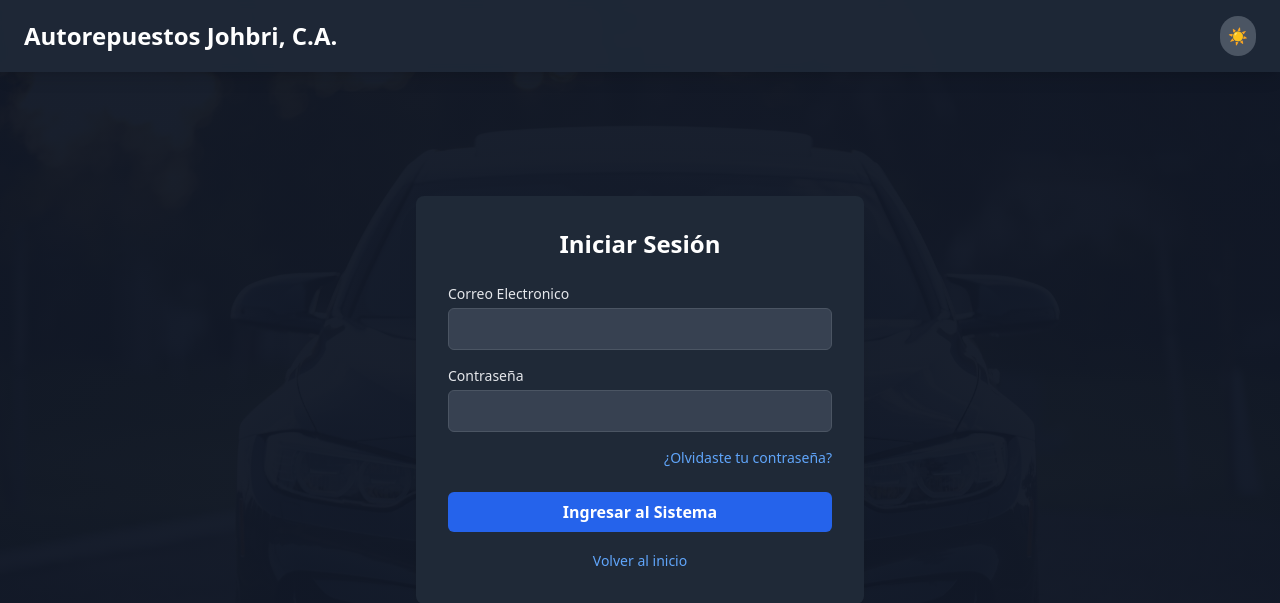
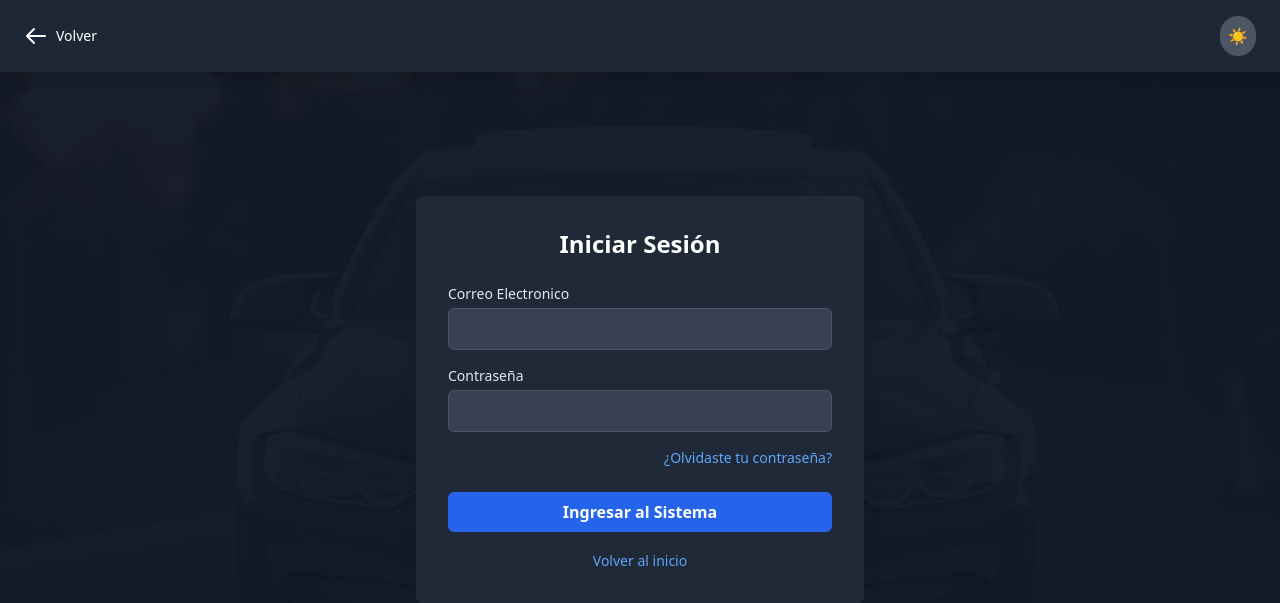
Before and after one commit to anzarpe97/Sistema-Johbri, a PHP site: page /login-sesion/login.php in a window 1280 px wide. Shown: the top 603 px of the page. Run offline with PHP 8.4, Linux system fonts and the light colour scheme; some libraries are stand-ins or nearby versions.

Commit message:
se agrego boton de go back (login)

```diff
--- a/login-sesion/login.php
+++ b/login-sesion/login.php
@@ -41,9 +41,15 @@
 </head>
 <body class="bg-pattern transition-colors duration-200">
     <nav class="bg-custom-blue/95 backdrop-blur-sm dark:bg-gray-800/95 text-white px-6 py-4 flex justify-between items-center fixed w-full top-0 z-50 shadow-lg">
-        <a href="index.html" class="text-xl sm:text-2xl font-bold hover:opacity-90 transition-opacity">
-            Autorepuestos Johbri, C.A.
-        </a>
+        <div>
+        <a href="../index.php"
+            class="text-xl hover:text-gray-200 transition-colors duration-200 flex items-center gap-2 cursor-pointer">
+                <svg class="w-6 h-6" fill="none" stroke="currentColor" viewBox="0 0 24 24">
+                    <path stroke-linecap="round" stroke-linejoin="round" stroke-width="2" d="M10 19l-7-7m0 0l7-7m-7 7h18"/>
+                </svg>
+                <span class="text-sm">Volver</span>
+            </a>
+        </div>
         <button
             onclick="document.documentElement.classList.toggle('dark')"
             class="p-2 rounded-full bg-gray-700 dark:bg-gray-600 hover:bg-gray-600 dark:hover:bg-gray-700 transition-colors duration-200"
```
